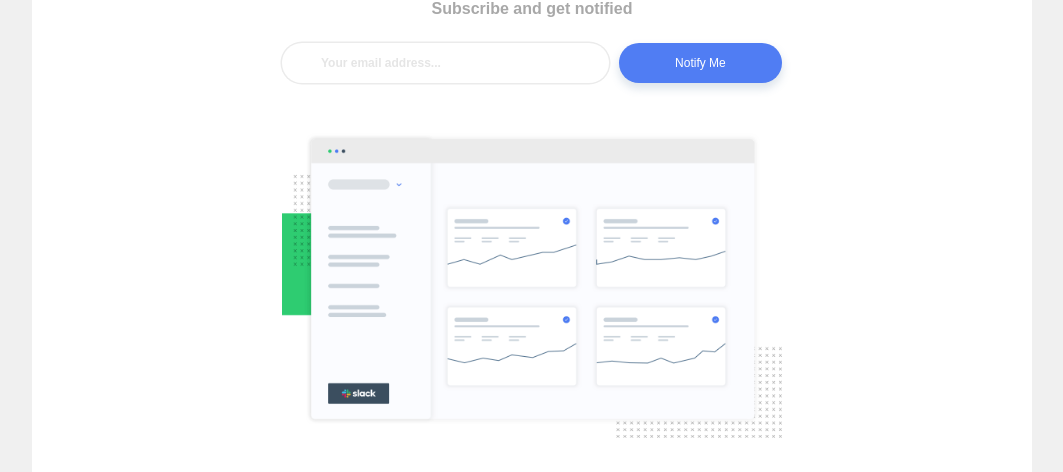
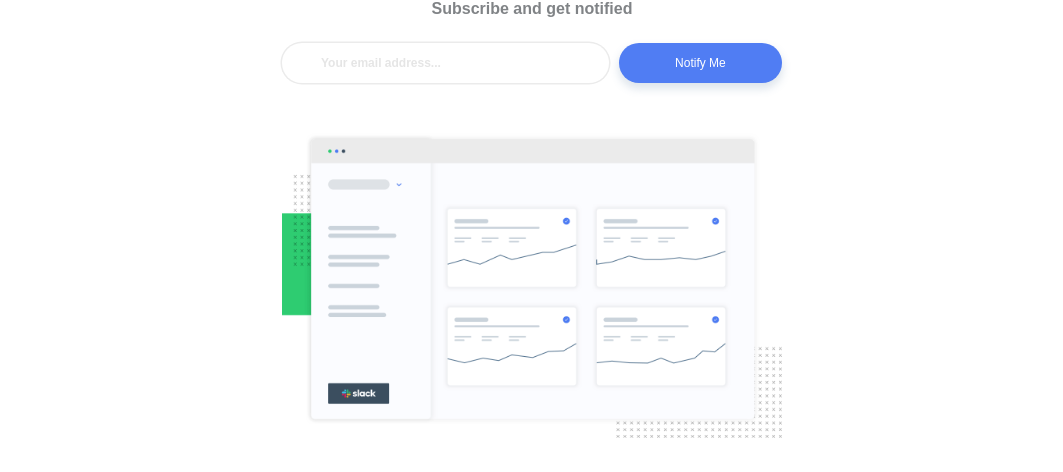
Before and after one commit to Bertrand003/Fileupload, a plain HTML site: page index.html in a window 1280 px wide. Shown: the part 195-667 px from the top of the page, without its empty margins (108-1171 px from the left). Drawn offline with Linux system fonts and the light colour scheme; files whose address does not match are found by name; a web font is replaced by a local one.

Commit message:
Add files via upload

```diff
--- a/style.css
+++ b/style.css
@@ -16,8 +16,8 @@ body{
     display: flex;
     align-items: center;
     justify-content: space-around;
-    width: 1000px;
-    height: 700px;
+    width: 100%;
+    height: 100%;
     /* border: 1px dashed palevioletred; */
     background-color: hsl(0 0% 100%);
 }
@@ -60,7 +60,7 @@ header h1{
     margin: 0px 0px 15px 0px;
     padding: 0px 0px 0px 0px;
     font-size: 40px;
-    font-weight: 50;
+    font-weight: 150;
     color: hsl(0deg 0% 66%);
 }
 header strong{
@@ -70,7 +70,7 @@ header h4{
     margin: 0px 0px 10px 0px;
     padding: 0px;
     font-size: 16px;
-    color: hsl(0deg 0% 66%);
+    color: #65696cd2;
     font-weight: 600;
 }
 
```
